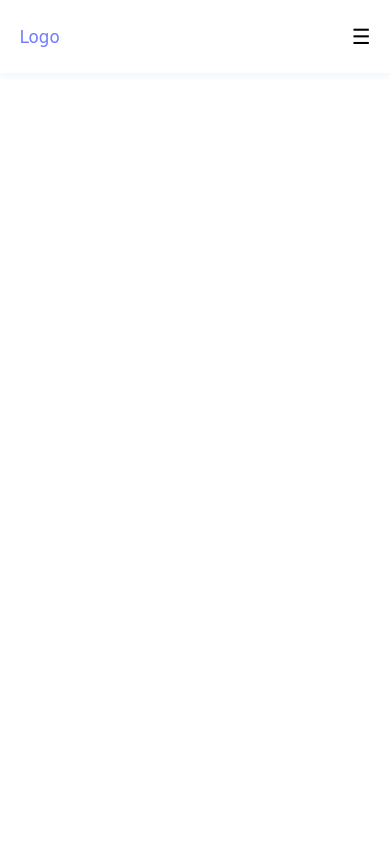
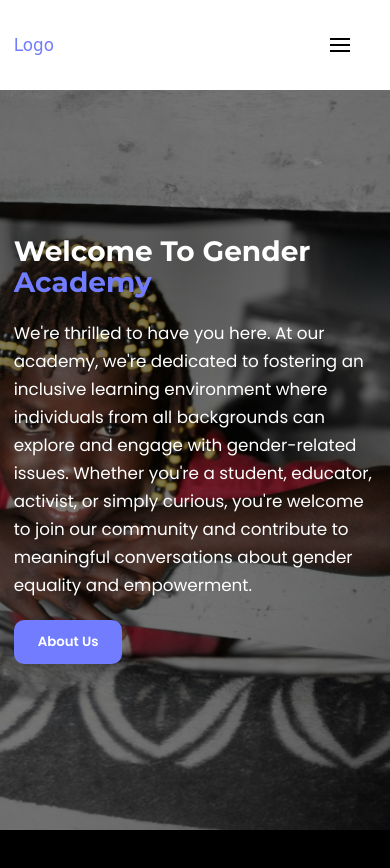
Before and after one commit to Jovicy/Gender-Academy, a plain HTML site: page index.html in a window 390 px wide. Before the commit the page ends 844 px from the top, so only its background shows below. Drawn offline with Linux system fonts and the light colour scheme.

Commit message:
created the header setion and made it responsive also

```diff
--- a/css/queries.css
+++ b/css/queries.css
@@ -32,4 +32,19 @@
         display: block;
         position: static;
     }
+
+    /* header */
+    .header-content {
+        width: 100%;
+    }
+
+    .header-content h1 {
+        font-size: 2rem;
+        line-height: 2.2rem;
+        font-size: 2rem;
+    }
+
+    .header-content p {
+        font-size: 1.2rem;
+    }
 }
--- a/css/style.css
+++ b/css/style.css
@@ -1,5 +1,4 @@
-@import url('https://fonts.googleapis.com/css2?family=Poppins:ital,wght@0,100;0,200;0,300;0,400;0,500;0,600;0,700;0,800;0,900;1,100;1,200;1,300;1,400;1,500;1,600;1,700;1,800;1,900&display=swap');
-
+@import url('https://fonts.googleapis.com/css2?family=Montserrat:ital,wght@0,100..900;1,100..900&family=Poppins:ital,wght@0,100;0,200;0,300;0,400;0,500;0,600;0,700;0,800;0,900;1,100;1,200;1,300;1,400;1,500;1,600;1,700;1,800;1,900&display=swap');
 :root {
     --color-white: #fff;
     --color-black: #000;
@@ -37,12 +36,12 @@ body {
     overflow-x: hidden;
     font-family: "Poppins", sans-serif;
     font-style: normal;
-    background-color: var(--color-white);
+    background-color: var(--color-black);
     color: var(--color);
 }
 
 .container {
-    width: 90%;
+    width: 93%;
     margin: 0 auto;
     display: flex;
 }
@@ -67,13 +66,17 @@ input {
     font-family: inherit;
 }
 
+.odd-text {
+    color: var(--color-secondary);
+}
+
 /* Navigation Bar */
 nav {
     background-color: var(--color-white);
     display: flex;
     align-items: center;
     padding: 1.5rem 0rem;
-    box-shadow: var(--card-box-shadow);
+    /* box-shadow: var(--card-box-shadow); */
     position: fixed;
     width: 100%;
     top: 0;
@@ -165,13 +168,47 @@ nav {
 
 
 /* Header */
+.header {
+    height: 90vh;
+    display: flex;
+    align-items: center;
+    background-image: linear-gradient(rgba(0, 0, 0, 0.5), rgba(0, 0, 0, 0.5)), url('../img/header-bg.jpg');
+    backdrop-filter: blur(20.5px);
+    background-size: cover;
+    background-position: top;
+    background-repeat: no-repeat;
+    color: var(--color-white);
+    margin-top: 70px;
+}
+
+.header-content {
+    width: 70%;
+    display: flex;
+    flex-direction: column;
+    gap: 1.5rem;
+}
+
+.header-content h1 {
+    color: var(--color-white);
+    font-size: 4rem;
+    line-height: 4rem;
+    font-family: "Montserrat", sans-serif;
+}
+
+.header-content p {
+    font-size: 1.3rem;
+    line-height: 2rem;
+}
+
+
+
+
 
 
 /* Google Translate Style */
 .goog-te-gadget-icon {
     display: none;
 }
-
 
 .goog-te-gadget-simple {
     background-color: var(--color-primary) !important;
@@ -199,3 +236,11 @@ nav {
 
 
 /* Buttons */
+button {
+    padding: 12px 24px;
+    background-color: var(--color-secondary);
+    color: var(--color-white);
+    font-weight: 600;
+    border: none;
+    border-radius: 10px;
+}
--- a/index.html
+++ b/index.html
@@ -22,7 +22,9 @@
             <p>Logo</p>
           </a>
         </div>
-        <button class="menu-btn" aria-label="Menu Button">&#9776;</button>
+        <button class="menu-btn">
+            <img src="./img/hamburger.svg" alt="menu-btn">
+        </button>
         <ul class="nav-list" id="navList">
           <li><a href="#">Home</a></li>
           <li class="has-submenu">
@@ -49,6 +51,25 @@
       </div>
     </nav>
 
+    <!-- Header -->
+    <header class="header">
+      <div class="header-container container">
+        <div class="header-content">
+          <h1>Welcome To Gender <br><span class="odd-text">Academy</span></h1>
+          <p>
+            We're thrilled to have you here. At our academy, we're dedicated to
+            fostering an inclusive learning environment where individuals from
+            all backgrounds can explore and engage with gender-related issues.
+            Whether you're a student, educator, activist, or simply curious,
+            you're welcome to join our community and contribute to meaningful
+            conversations about gender equality and empowerment.
+          </p>
+          <div>
+            <button class="">About Us</button>
+          </div>
+        </div>
+      </div>
+    </header>
     <!-- Script Tag -->
     <script src="./js/app.js"></script>
     <script
```
Also changed, not shown: img/header-bg.jpg (added). Lines whose indentation alone changed are shown as unchanged.
